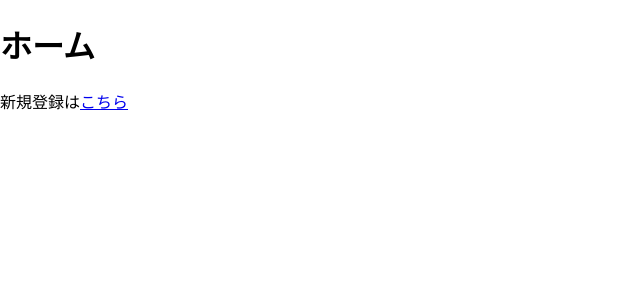
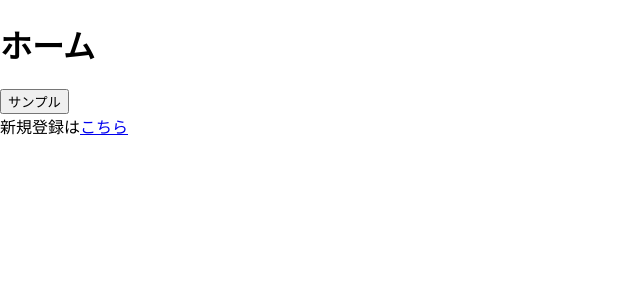
Before and after one commit to Chigusa-Sato/split-expenses, a React (Create React App) app: page / in a window 1280 px wide. Shown: the top 300 px of the page, without its empty margins (0-640 px from the left). Built offline with nearby package versions, Linux system fonts and the light colour scheme.

Commit message:
ボタンコンポーネント取込み

```diff
--- a/src/components/atoms/Button.tsx
+++ b/src/components/atoms/Button.tsx
@@ -1,9 +1,8 @@
 type Props = {
   text: string;
 };
-const a: string = 'リンゴ';
 const Button = (props: Props) => {
-  return <button>{a}</button>;
+  return <button>{props.text}</button>;
 };
 
 export default Button;
--- a/src/pages/Home.tsx
+++ b/src/pages/Home.tsx
@@ -1,9 +1,10 @@
-import { Link } from "react-router-dom";
-
+import { Link } from 'react-router-dom';
+import Button from '../components/atoms/Button';
 const Home = () => {
   return (
     <>
       <h1>ホーム</h1>
+      <Button text="サンプル" />
       <div>
         新規登録は<Link to={`/register/`}>こちら</Link>
       </div>
```
